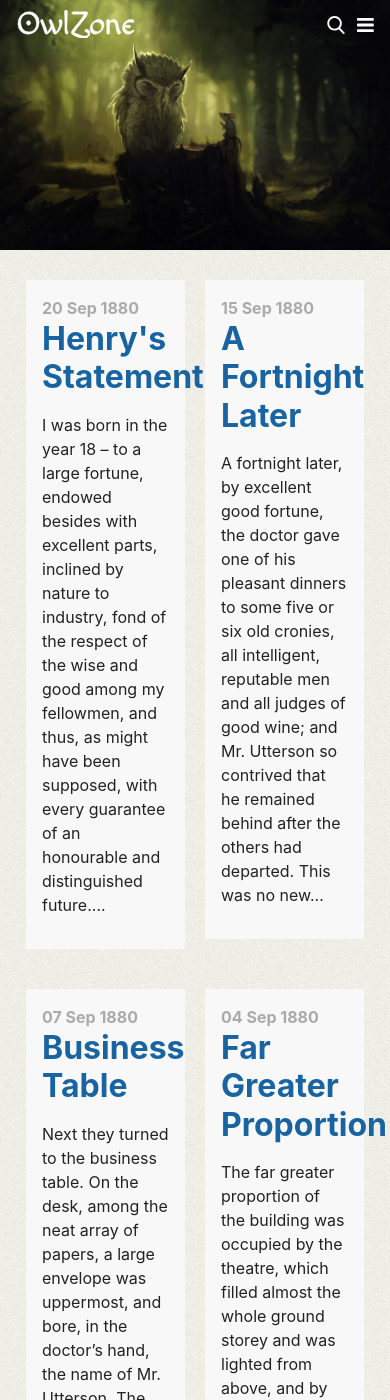
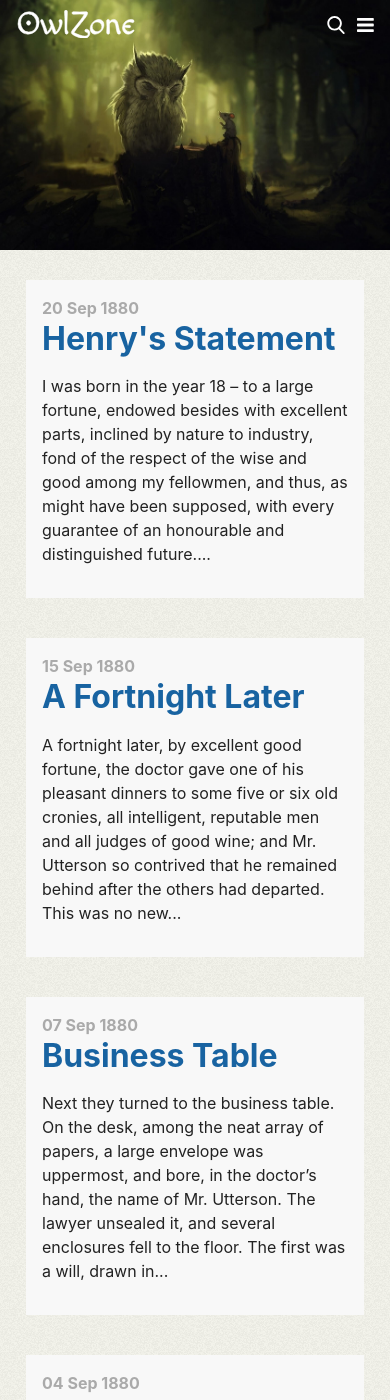
Before and after one commit to mapkts/owlzone, a Jekyll site: the page built from index.html, in a window 390 px wide and 1400 px high. Built offline with Jekyll 4.4.1, drawn with Linux system fonts in a browser that asks for light colours; the list of posts is cut into pages by our own code.

Commit message:
Update style.css

```diff
--- a/assets/css/style.css
+++ b/assets/css/style.css
@@ -459,13 +459,18 @@ p {
 	display: flex;
 	flex-wrap: wrap;
 }
-.post-area li {
+.flex-item {
 	max-width: 50%;
 	position: relative;
 	margin-bottom: 20px;
 	padding: 10px;
 	/* background-color: #f8f8f8; */
 	/* box-shadow: 0 1px 2px rgba(0,0,0,.2), 0 0 20px rgba(0,0,0,.1) inset; */
+}
+@media (max-width: 620px) {
+	.flex-item {
+		max-width: 100%
+	}
 }
 .card {
 	background-color: #f8f8f8;
```
